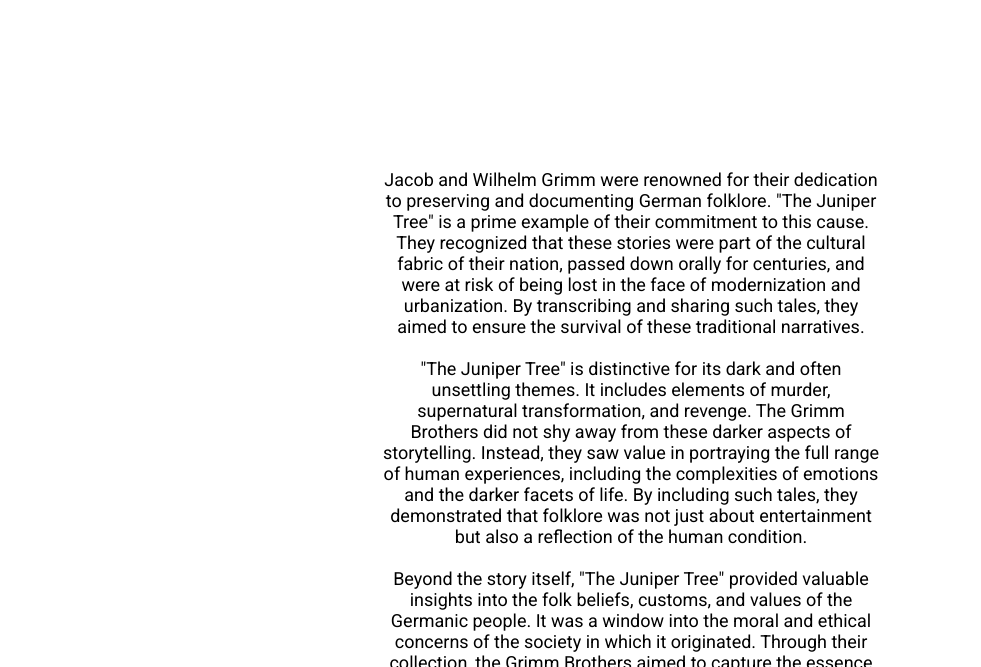
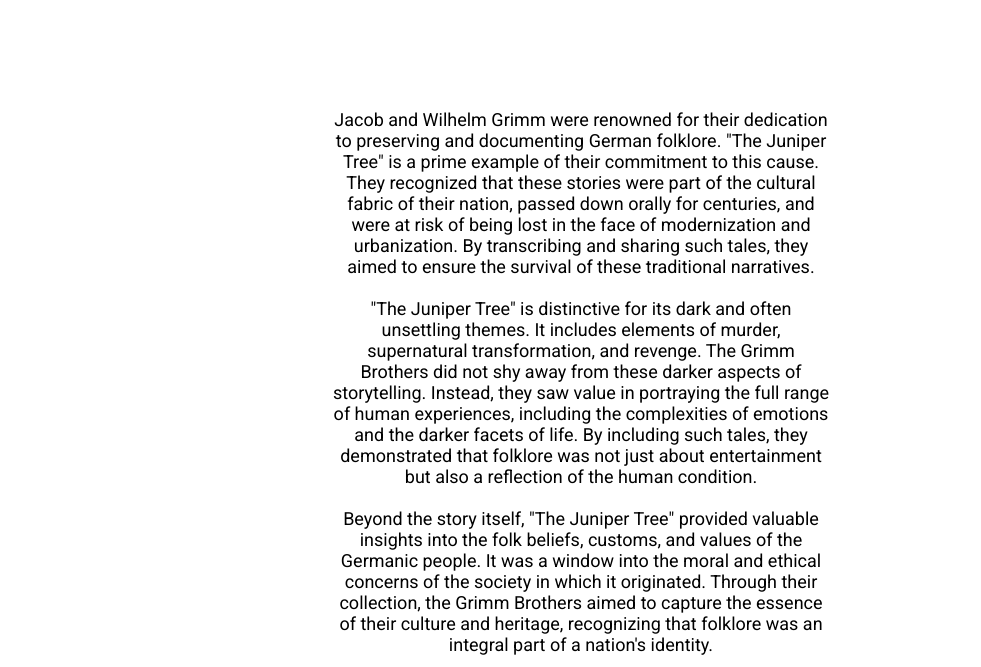
Before and after one commit to overism/jinxpages, a plain HTML site: page Jinx Tales The Juniper Tree.html in a window 1280 px wide. Shown: the part 2133-2800 px from the top of the page, 879-1860 px from the left, 981 px wide, since content can reach past the window. Drawn offline with Linux system fonts and the light colour scheme.

Commit message:
Update junipertree.css

```diff
--- a/junipertree.css
+++ b/junipertree.css
@@ -6,7 +6,7 @@
 
 .description {
     width: 500px;
-    margin: 100px 100px;
+    margin: 100px 50px;
 }
 
 main {
@@ -57,6 +57,6 @@ strong {
 .authordescription {
     float: left;
     background-color: white;
-    margin: 160px 0px;
+    margin: 100px 0px;
     text-align: center;
 }
```
